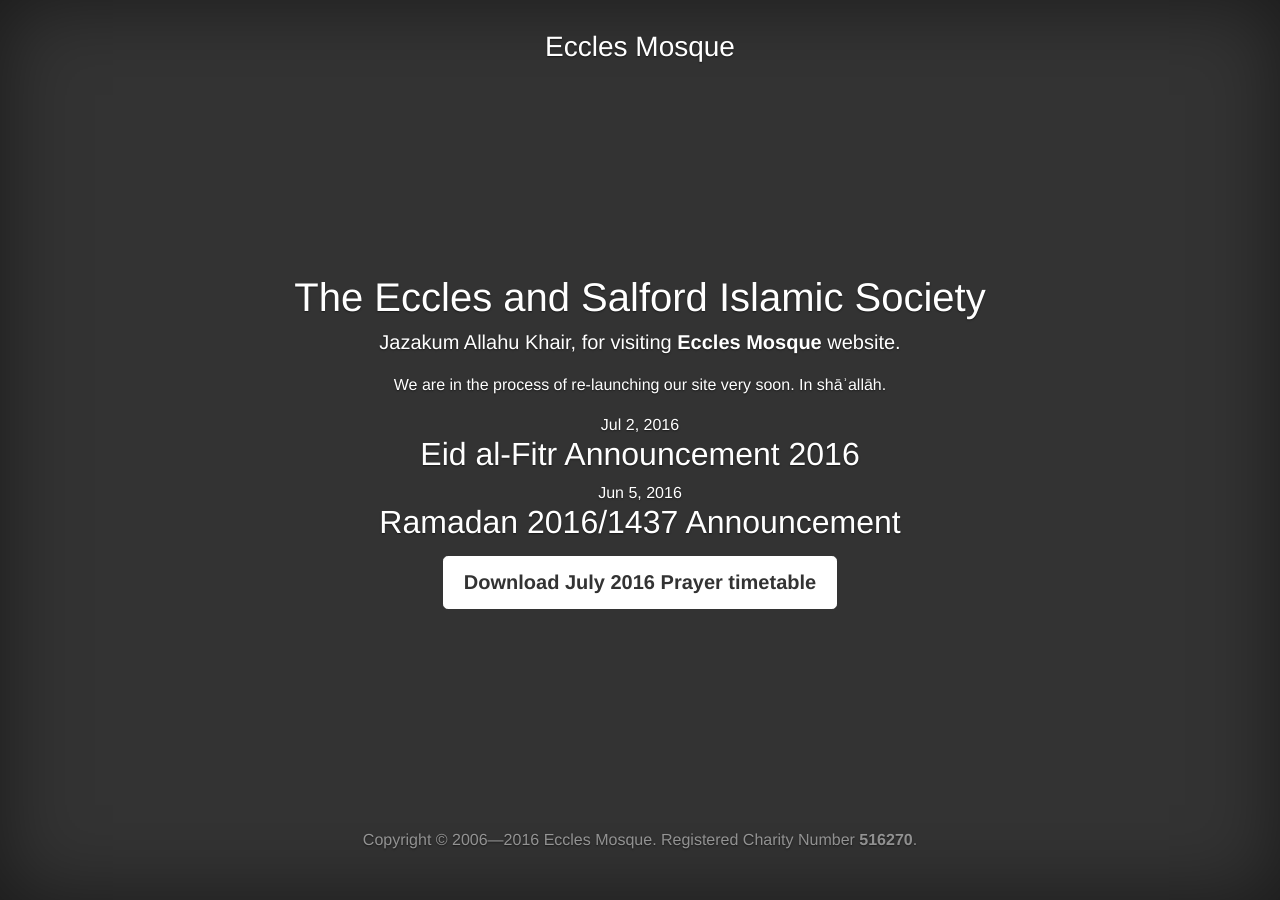
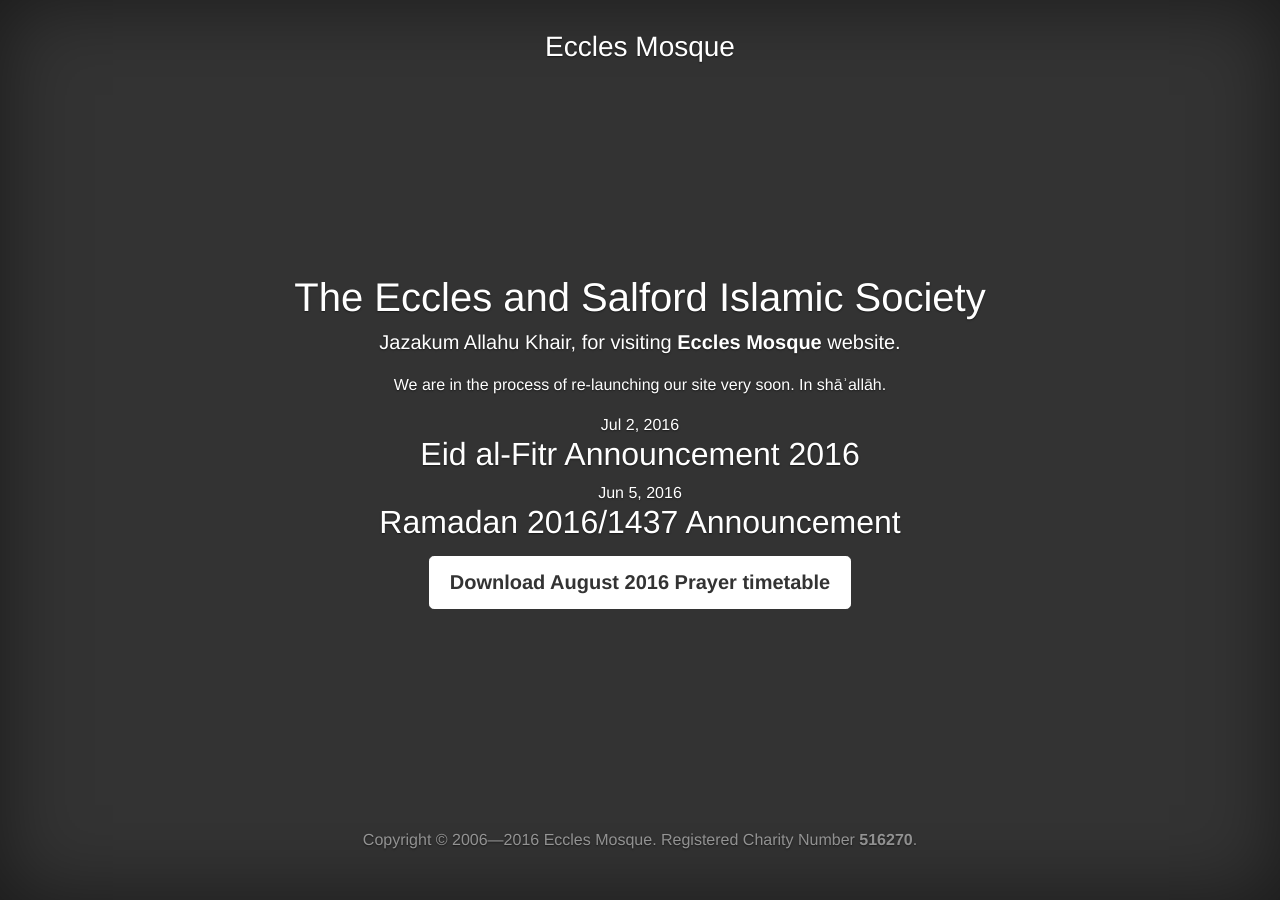
Before and after one commit to ecclesmosque/ecclesmosque.github.io, a Jekyll site: the page built from _pages/index.html, in a window 1280 px wide. Built offline with Jekyll 4.4.1, drawn with Linux system fonts in a browser that asks for light colours.

Commit message:
Update timetable.yml

```diff
--- a/_data/timetable.yml
+++ b/_data/timetable.yml
@@ -1,3 +1,7 @@
+- id: 2016-08
+  label: August 2016
+  guid: 0B119XqSF0tTIcnZwNzVkeHVuVjQ
+
 - id: 2016-07
   label: July 2016
   guid: 0B119XqSF0tTIU0swMmNVUzVYRGM
```
